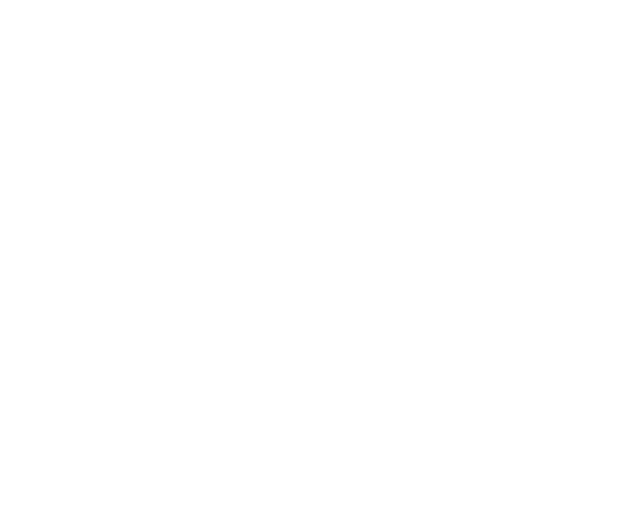
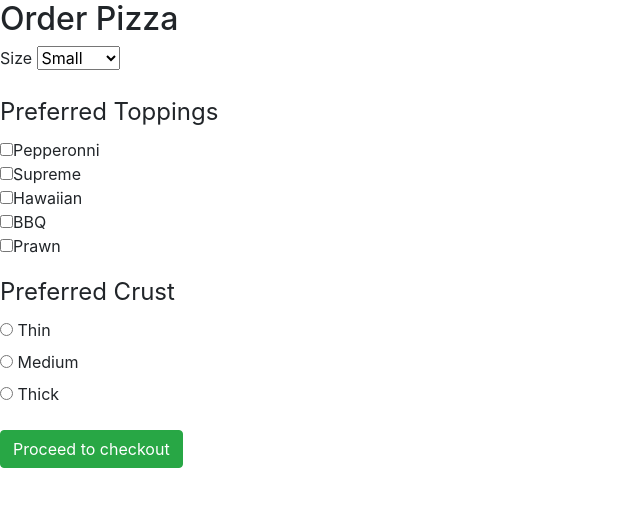
Before and after one commit to BwanaQ/mamamia, a plain HTML site: page index.html in a window 1280 px wide. Shown: the whole page, without its empty margins (0-640 px from the left). Drawn offline with nearby package versions, Linux system fonts and the light colour scheme.

Commit message:
Add order pizza form

```diff
--- a/index.html
+++ b/index.html
@@ -5,14 +5,49 @@
     <meta http-equiv="X-UA-Compatible" content="IE=edge">
     <title>Mamamia Pizzeria | Home of the best Pizza in town</title>
     <meta name="description" content="">
-    <meta name="viewport" content="width=device-width, initial-scale=1">
+    <meta name="viewport" content="width=device-width, initial-scale=1, shrink-to-fit=no">
     <link rel="stylesheet" href="https://stackpath.bootstrapcdn.com/bootstrap/4.5.2/css/bootstrap.min.css" integrity="sha384-JcKb8q3iqJ61gNV9KGb8thSsNjpSL0n8PARn9HuZOnIxN0hoP+VmmDGMN5t9UJ0Z" crossorigin="anonymous">
     <link rel="stylesheet" href="./css/styles.css">
     <script src="https://ajax.googleapis.com/ajax/libs/jquery/3.5.1/jquery.min.js"></script>
     <script src="https://cdnjs.cloudflare.com/ajax/libs/popper.js/1.14.7/umd/popper.min.js" integrity="sha384-UO2eT0CpHqdSJQ6hJty5KVphtPhzWj9WO1clHTMGa3JDZwrnQq4sF86dIHNDz0W1" crossorigin="anonymous"></script>
     <script src="https://stackpath.bootstrapcdn.com/bootstrap/4.3.1/js/bootstrap.min.js" integrity="sha384-JjSmVgyd0p3pXB1rRibZUAYoIIy6OrQ6VrjIEaFf/nJGzIxFDsf4x0xIM+B07jRM" crossorigin="anonymous"></script>  </head>
+    <script src="./js/scripts.js" async defer></script>
   <body>
+    <h2>Order Pizza</h2>
+    <form id="new-pizza-order">
+      <div class="form-group">
+        <label for="size">Size</label>
+        <select name="size" id="size" form="new-pizza-order">
+          <option value="small">Small</option>
+          <option value="medium">Medium</option>
+          <option value="large">Large</option>
+          <option value="mega">Mega</option>
+        </select>
+      </div>
+      <div class="form-group">
+        <fieldset>
+          <legend>Preferred Toppings</legend>
+          <input type="checkbox" name="toppings" value="pepperonni">Pepperonni<br>
+          <input type="checkbox" name="toppings" value="supreme">Supreme<br>
+          <input type="checkbox" name="toppings" value="hawaiian">Hawaiian<br>
+          <input type="checkbox" name="toppings" value="bbq">BBQ<br>
+          <input type="checkbox" name="toppings" value="prawn">Prawn<br>
+        </fieldset>
+      </div>
+      <div class="form-group">
+        <fieldset>
+          <legend>Preferred Crust</legend>
+          <input type="radio" id="thin" name="crust" value="thin">
+          <label for="thin">Thin</label><br>
+          <input type="radio" id="medium" name="crust" value="medium">
+          <label for="medium">Medium</label><br>
+          <input type="radio" id="thick" name="crust" value="thick">
+          <label for="thick">Thick</label>
+        </fieldset>
+      </div>
+      <div class="form-group">
+      <button type="submit" class="btn btn-success ">Proceed to checkout</button>
+    </form>
 
-    <script src="./js/scripts.js" async defer></script>
   </body>
 </html>
```
Also changed, not shown: js/scripts.js (+10 -0 lines).
